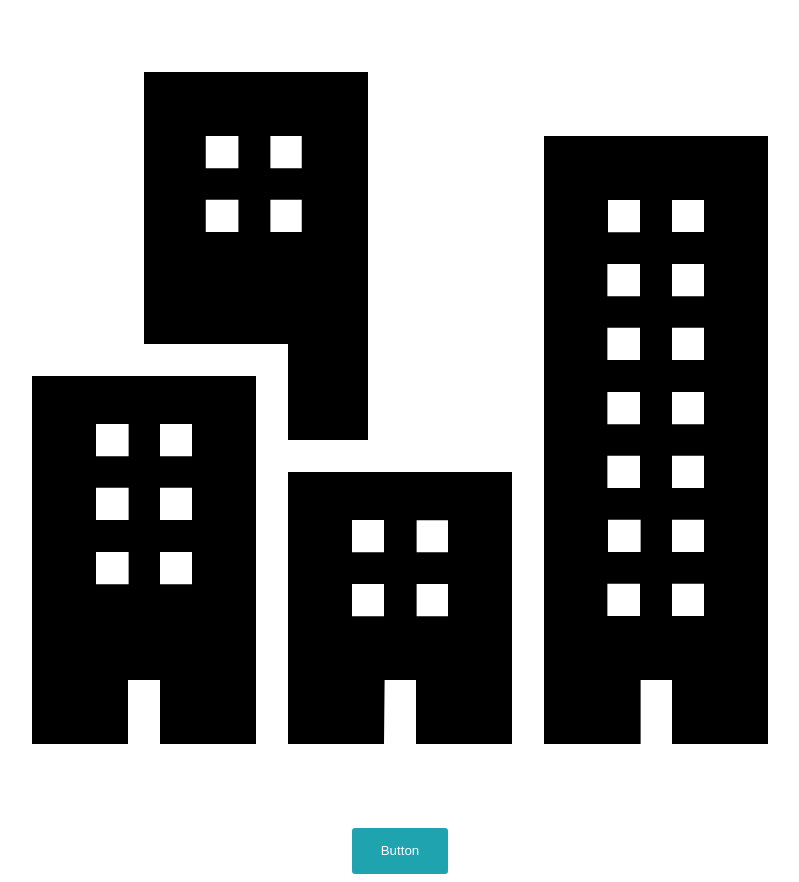
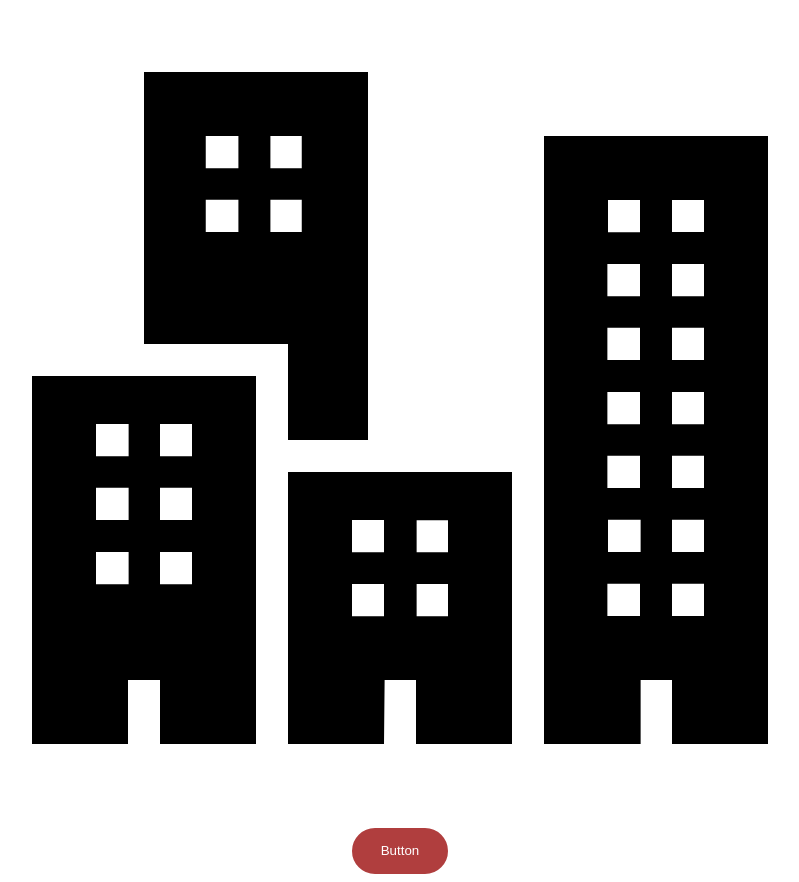
Before and after one commit to chillyweather/storybook, a React (Vite) app: page / in a window 1280 px wide. Shown: the whole page, without its empty margins (240-1039 px from the left). Built offline with nearby package versions, Linux system fonts and the light colour scheme.

Commit message:
Update file via Figma plugin

```diff
--- a/src/index.css
+++ b/src/index.css
@@ -1,13 +1,13 @@
 button {
-    border-radius: 3px;
-    border: 2px solid #1FA3AE;
-    color: #1FA3AE;
+        border-radius: 50px;
+        border: 2px solid #B03E3E;
+        color: #B03E3E;
         margin: 0 1em;
         padding: 1em 2em;
       }
 
       button.primary {
-    background: #1FA3AE;
+        background: #B03E3E;
         color: white;
       }
 
@@ -17,23 +17,23 @@ button {
 
       button:hover {
         background: #fff;
-    color: #1FA3AE;
+        color: #B03E3E;
         cursor: pointer;
       }
 
       button.primary:hover {
-    background: #1FA3AE;
+        background: #B03E3E;
         color: white;
       }
 
       button.secondary:hover {
-    background: #1FA3AE;
+        background: #B03E3E;
         color: white;
       }
 
       button:active {
         background: #d9d9d9;
-    color: #1FA3AE;
+        color: #B03E3E;
         outline: none;
       }
 
```
Lines whose indentation alone changed are shown as unchanged.
